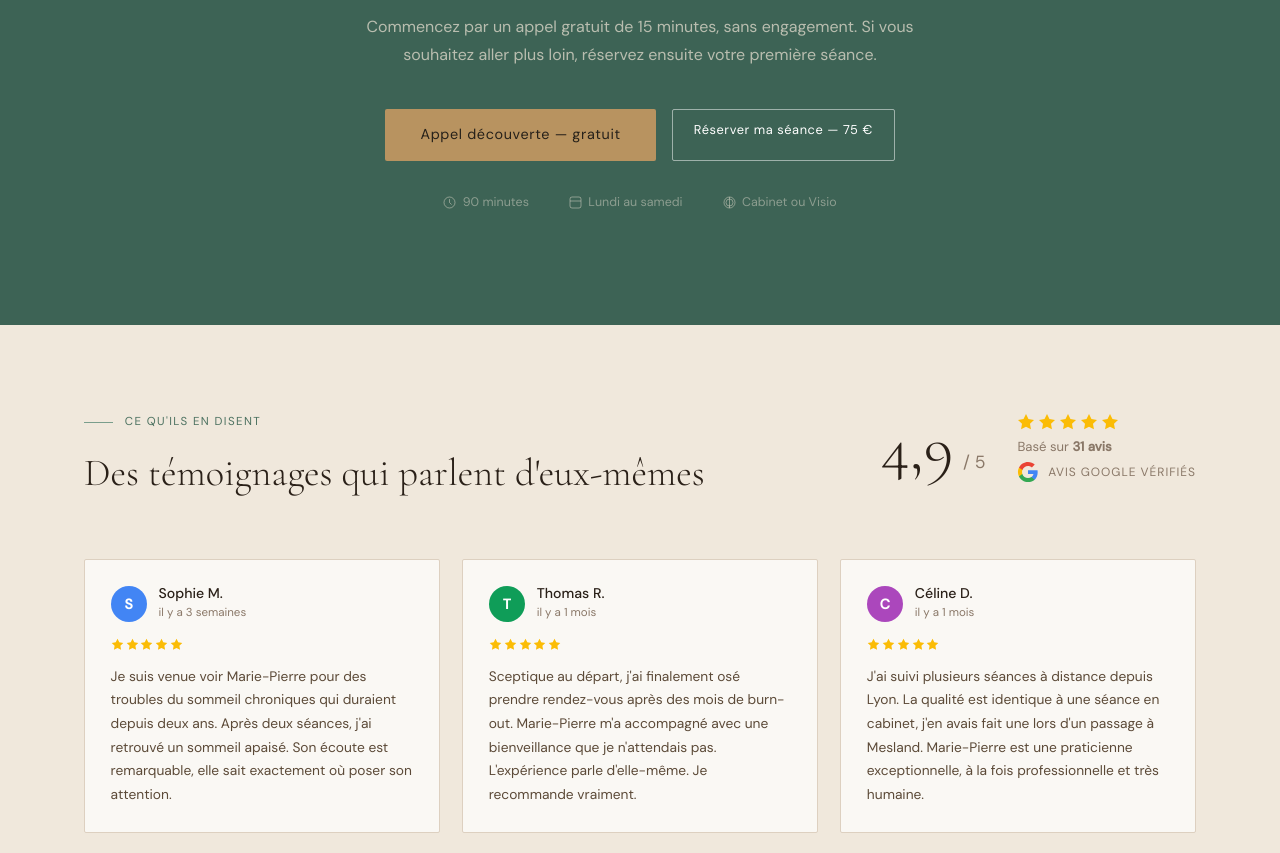
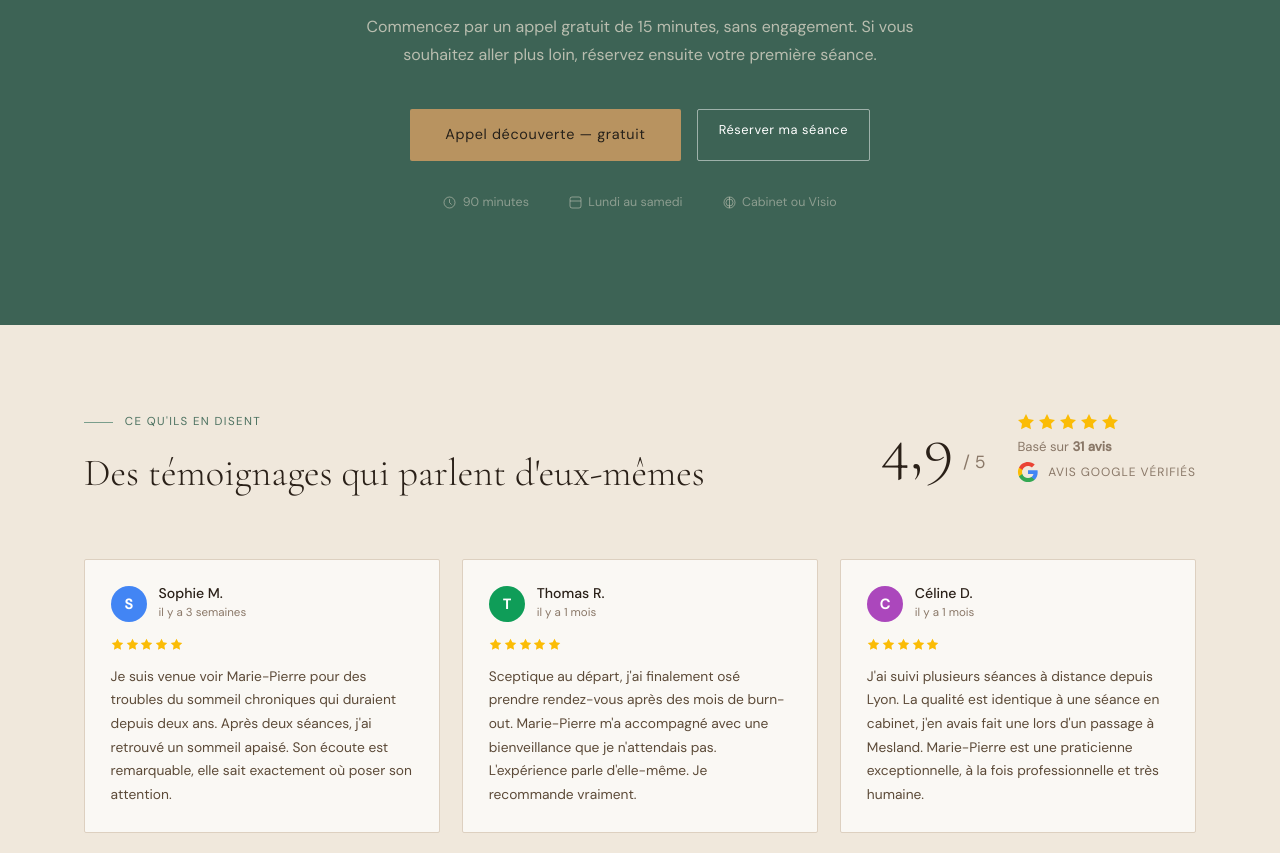
Before and after one commit to wenzlertristan/MP, a plain HTML site: page index.html in a window 1280 px wide. Shown: the part 5757-6610 px from the top of the page. Drawn offline with nearby package versions, Linux system fonts and the light colour scheme.

Commit message:
Update index.html

```diff
--- a/index.html
+++ b/index.html
@@ -1410,7 +1410,7 @@ footer { background: #322820; color: #EEE4D6; }
     <p>Commencez par un appel gratuit de 15 minutes, sans engagement. Si vous souhaitez aller plus loin, réservez ensuite votre première séance.</p>
     <div style="display:flex;gap:1rem;justify-content:center;flex-wrap:wrap;margin-top:1rem;">
       <a href="https://calendly.com/soins-orevia" target="_blank" rel="noopener" class="btn btn-gold">Appel découverte — gratuit</a>
-      <a href="https://calendly.com/soins-orevia" target="_blank" rel="noopener" class="btn btn-outline" style="color:#fff;border-color:rgba(255,255,255,.5);font-size:.8rem;padding:.65rem 1.3rem;">Réserver ma séance — 75 €</a>
+      <a href="https://calendly.com/soins-orevia" target="_blank" rel="noopener" class="btn btn-outline" style="color:#fff;border-color:rgba(255,255,255,.5);font-size:.8rem;padding:.65rem 1.3rem;text-align:center;justify-content:center;">Réserver ma séance</a>
     </div>
     <div class="cta-info" aria-label="Informations pratiques">
       <span class="cta-info-item">
```
